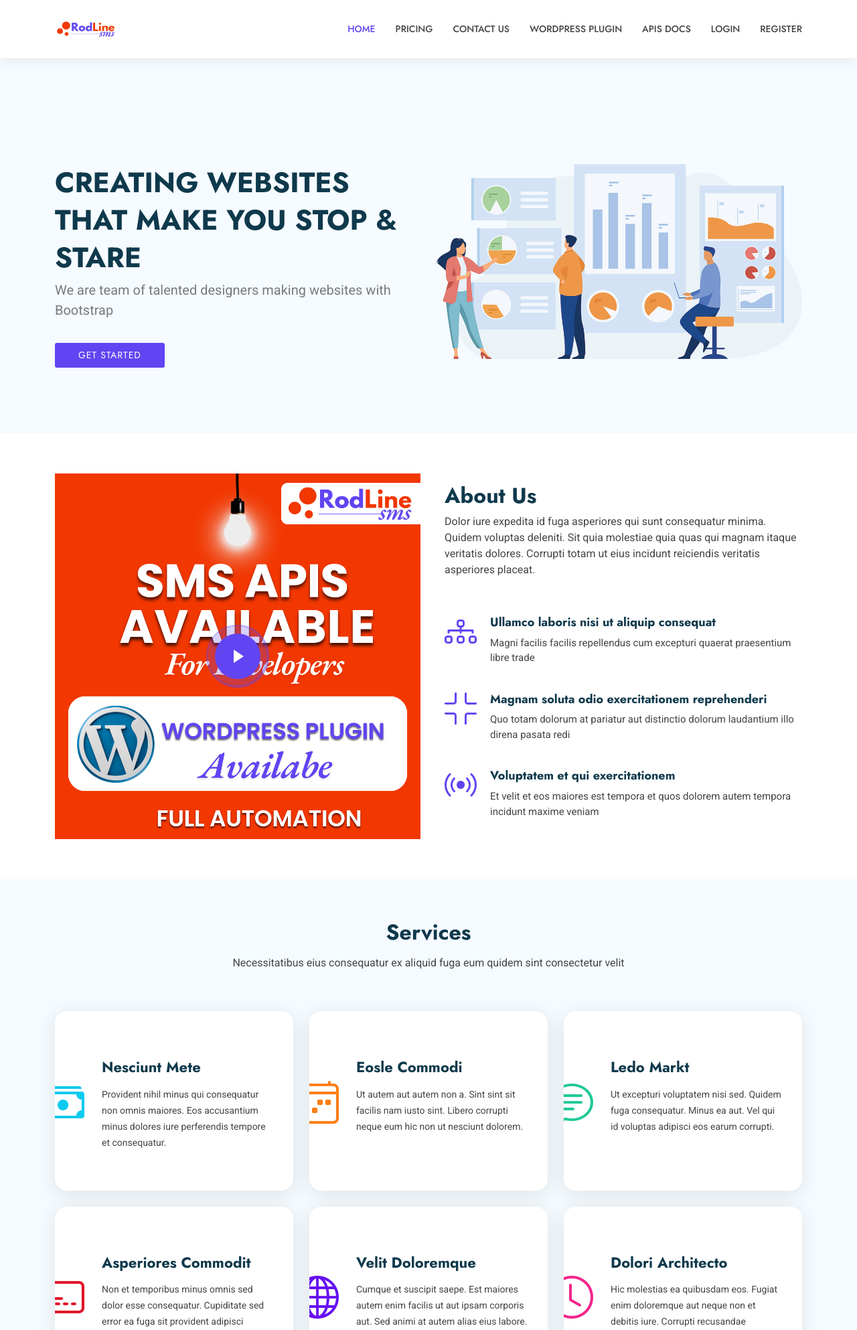
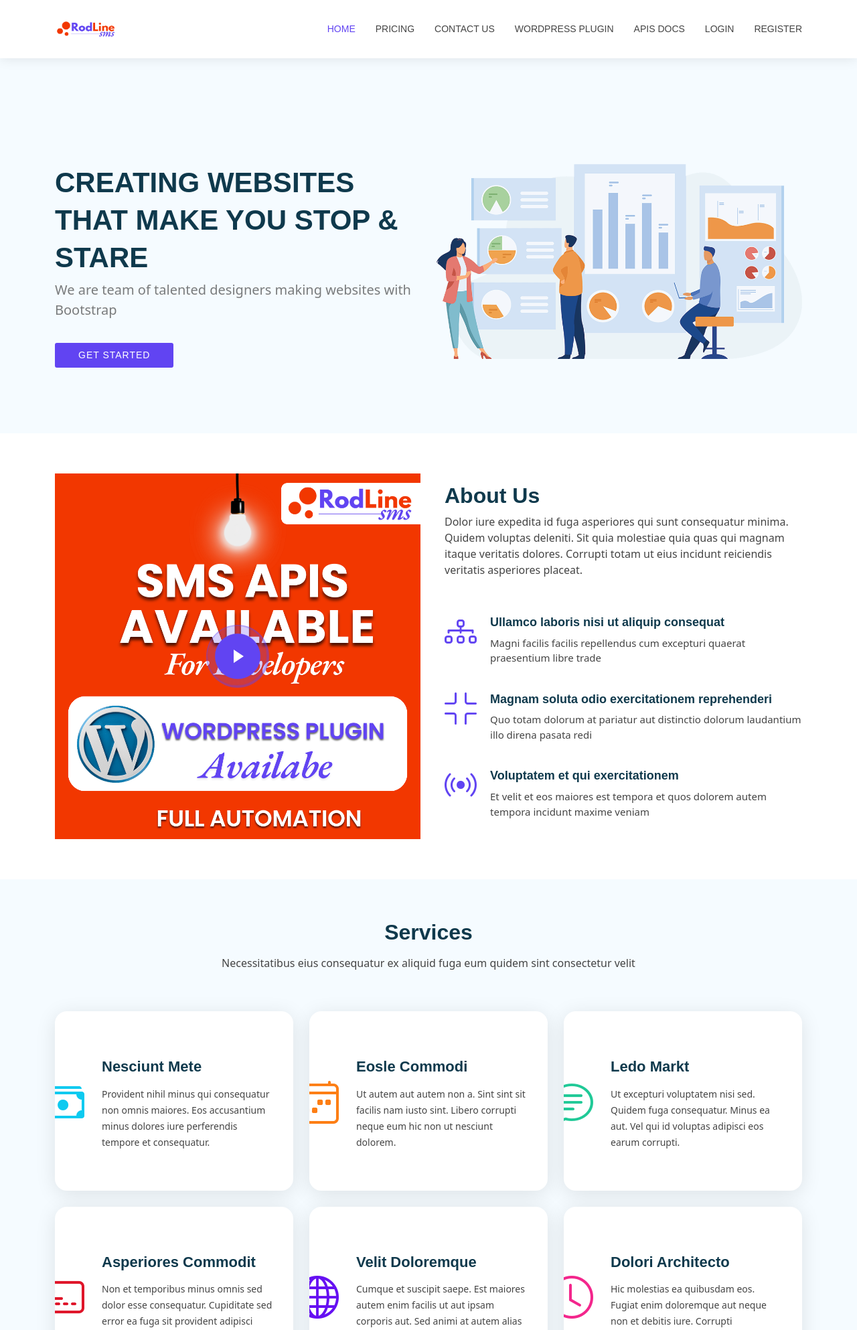
Before and after one commit to Rodgence/rodlinesms, a PHP site: page /index.html in a window 1280 px wide. Shown: the top 1986 px of the page at 67% size. Run offline with PHP 8.4, Linux system fonts and the light colour scheme.

Commit message:
font family modified

```diff
--- a/assets/css/main.css
+++ b/assets/css/main.css
@@ -1,20 +1,9 @@
-/**
-* Template Name: Butterfly
-* Template URL: https://bootstrapmade.com/butterfly-free-bootstrap-theme/
-* Updated: Aug 07 2024 with Bootstrap v5.3.3
-* Author: BootstrapMade.com
-* License: https://bootstrapmade.com/license/
-*/
-
-/*--------------------------------------------------------------
-# Font & Color Variables
-# Help: https://bootstrapmade.com/color-system/
---------------------------------------------------------------*/
+
 /* Fonts */
 :root {
-  --default-font: "Roboto",  system-ui, -apple-system, "Segoe UI", Roboto, "Helvetica Neue", Arial, "Noto Sans", "Liberation Sans", sans-serif, "Apple Color Emoji", "Segoe UI Emoji", "Segoe UI Symbol", "Noto Color Emoji";
-  --heading-font: "Jost",  sans-serif;
-  --nav-font: "Jost",  sans-serif;
+  --default-font: "poppins",  system-ui, -apple-system, "Segoe UI", poppins, "Helvetica Neue", Arial, "Noto Sans", "Liberation Sans", sans-serif, "Apple Color Emoji", "Segoe UI Emoji", "Segoe UI Symbol", "Noto Color Emoji";
+  --heading-font: "poppins",  sans-serif;
+  --nav-font: "poppins",  sans-serif;
 }
 
 /* Global Colors - The following color variables are used throughout the website. Updating them here will change the color scheme of the entire website */
```
